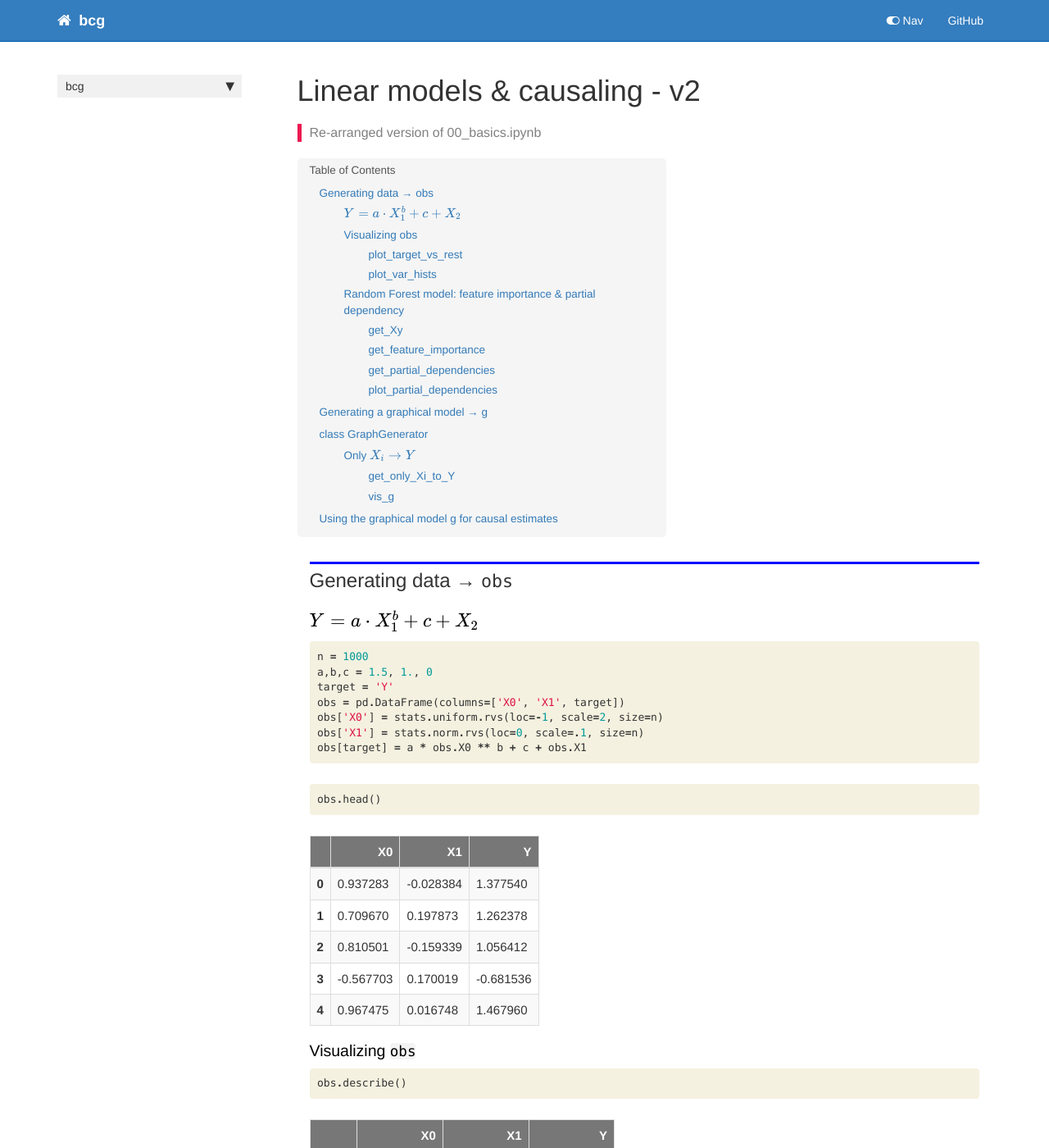
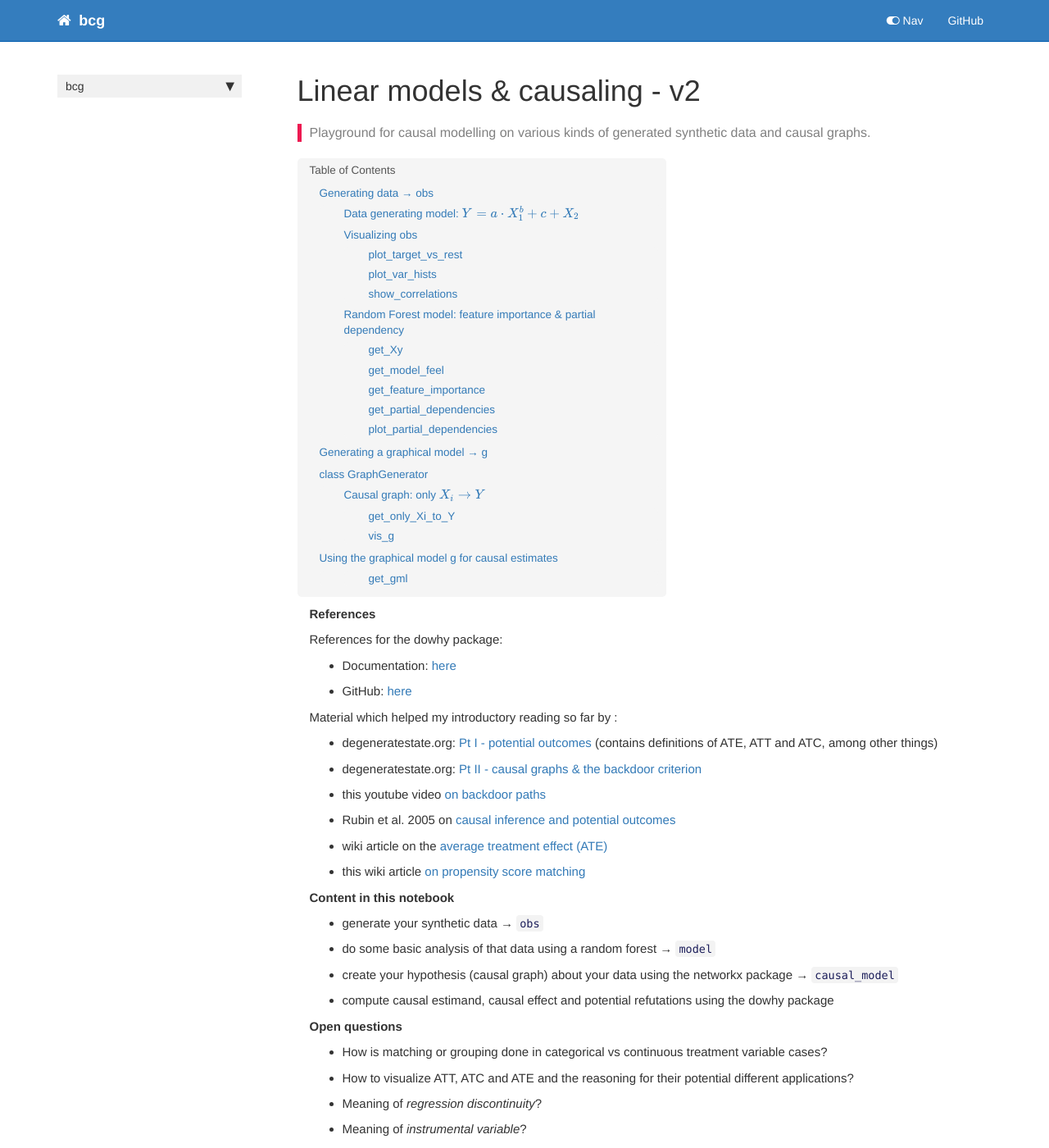
Before and after one commit to eschmidt42/bcg, a Jekyll site: the page built from docs/basics_v2.html, in a window 1280 px wide and 1400 px high. Shown: the whole window at 82% size. Built offline with Jekyll 4.4.1, drawn with Linux system fonts in a browser that asks for light colours; nearby versions of some CDN libraries; comment, search, counter and statistics services are not loaded; some of the changed text lies outside the part shown.

Commit message:
lib & docs update

```diff
--- a/bcg/_nbdev.py
+++ b/bcg/_nbdev.py
@@ -10,14 +10,18 @@ index = {"stochastically_convert_to_binary": "00_basics.ipynb",
          "plot_partial_dependency": "00_basics.ipynb",
          "plot_target_vs_rest": "01_basics_v2.ipynb",
          "plot_var_hists": "01_basics_v2.ipynb",
+         "show_correlations": "01_basics_v2.ipynb",
          "get_Xy": "01_basics_v2.ipynb",
+         "get_model_feel": "01_basics_v2.ipynb",
          "get_partial_dependencies": "01_basics_v2.ipynb",
          "plot_partial_dependencies": "01_basics_v2.ipynb",
          "GraphGenerator": "01_basics_v2.ipynb",
          "get_only_Xi_to_Y": "01_basics_v2.ipynb",
          "GraphGenerator.get_only_Xi_to_Y": "01_basics_v2.ipynb",
          "vis_g": "01_basics_v2.ipynb",
-         "GraphGenerator.vis_g": "01_basics_v2.ipynb"}
+         "GraphGenerator.vis_g": "01_basics_v2.ipynb",
+         "get_gml": "01_basics_v2.ipynb",
+         "GraphGenerator.get_gml": "01_basics_v2.ipynb"}
 
 modules = ["basics.py",
            "basics_v2.py"]
--- a/docs/basics_v2.html
+++ b/docs/basics_v2.html
@@ -5,8 +5,8 @@ title: Linear models & causaling - v2
 keywords: fastai
 sidebar: home_sidebar
 
-summary: "Re-arranged version of 00_basics.ipynb"
-description: "Re-arranged version of 00_basics.ipynb"
+summary: "Playground for causal modelling on various kinds of generated synthetic data and causal graphs."
+description: "Playground for causal modelling on various kinds of generated synthetic data and causal graphs."
 ---
 <!--
 
@@ -27,6 +27,47 @@ description: "Re-arranged version of 00_basics.ipynb"
 </div>
     {% endraw %}
 
+<div class="cell border-box-sizing text_cell rendered"><div class="inner_cell">
+<div class="text_cell_render border-box-sizing rendered_html">
+<p><strong>References</strong></p>
+<p>References for the dowhy package:</p>
+<ul>
+<li>Documentation: <a href="https://microsoft.github.io/dowhy/">here</a></li>
+<li>GitHub: <a href="https://github.com/microsoft/dowhy">here</a></li>
+</ul>
+<p>Material which helped my introductory reading so far by :</p>
+<ul>
+<li>degeneratestate.org: <a href="http://www.degeneratestate.org/posts/2018/Mar/24/causal-inference-with-python-part-1-potential-outcomes/">Pt I - potential outcomes</a> (contains definitions of ATE, ATT and ATC, among other things)</li>
+<li>degeneratestate.org: <a href="http://www.degeneratestate.org/posts/2018/Jul/10/causal-inference-with-python-part-2-causal-graphical-models/">Pt II - causal graphs &amp; the backdoor criterion</a></li>
+<li>this youtube video <a href="https://www.youtube.com/watch?v=F8vcki-uWJc">on backdoor paths</a> </li>
+<li>Rubin et al. 2005 on <a href="http://www.stat.unipg.it/stanghellini/rubinjasa2005.pdf">causal inference and potential outcomes</a></li>
+<li>wiki article on the <a href="https://en.wikipedia.org/wiki/Average_treatment_effect">average treatment effect (ATE)</a></li>
+<li>this wiki article <a href="https://en.wikipedia.org/wiki/Propensity_score_matching">on propensity score matching</a> </li>
+</ul>
+
+</div>
+</div>
+</div>
+<div class="cell border-box-sizing text_cell rendered"><div class="inner_cell">
+<div class="text_cell_render border-box-sizing rendered_html">
+<p><strong>Content in this notebook</strong></p>
+<ul>
+<li>generate your synthetic data → <code>obs</code></li>
+<li>do some basic analysis of that data using a random forest → <code>model</code></li>
+<li>create your hypothesis (causal graph) about your data using the networkx package → <code>causal_model</code></li>
+<li>compute causal estimand, causal effect and potential refutations using the dowhy package</li>
+</ul>
+<p><strong>Open questions</strong></p>
+<ul>
+<li>How is matching or grouping done in categorical vs continuous treatment variable cases?</li>
+<li>How to visualize ATT, ATC and ATE and the reasoning for their potential  different applications? </li>
+<li>Meaning of <em>regression discontinuity</em>?</li>
+<li>Meaning of <em>instrumental variable</em>?</li>
+</ul>
+
+</div>
+</div>
+</div>
     {% raw %}
 
 <div class="cell border-box-sizing code_cell rendered">
@@ -42,7 +83,7 @@ description: "Re-arranged version of 00_basics.ipynb"
 </div>
 <div class="cell border-box-sizing text_cell rendered"><div class="inner_cell">
 <div class="text_cell_render border-box-sizing rendered_html">
-<h3 id="$-Y-=-a-\cdot-X_1-^-b-+-c-+-X_2-$">$ Y = a \cdot X_1 ^ b + c + X_2 $<a class="anchor-link" href="#$-Y-=-a-\cdot-X_1-^-b-+-c-+-X_2-$"> </a></h3>
+<h3 id="Data-generating-model:-$-Y-=-a-\cdot-X_1-^-b-+-c-+-X_2-$">Data generating model: $ Y = a \cdot X_1 ^ b + c + X_2 $<a class="anchor-link" href="#Data-generating-model:-$-Y-=-a-\cdot-X_1-^-b-+-c-+-X_2-$"> </a></h3>
 </div>
 </div>
 </div>
@@ -294,7 +335,7 @@ description: "Re-arranged version of 00_basics.ipynb"
 
 
 <div class="output_markdown rendered_html output_subarea ">
-<h4 id="plot_target_vs_rest" class="doc_header"><code>plot_target_vs_rest</code><a href="https://github.com/fastai/bcg/tree/master/bcg/basics_v2.py#L17" class="source_link" style="float:right">[source]</a></h4><blockquote><p><code>plot_target_vs_rest</code>(<strong><code>obs</code></strong>:<code>DataFrame</code>, <strong><code>target</code></strong>:<code>str</code>=<em><code>'Y'</code></em>)</p>
+<h4 id="plot_target_vs_rest" class="doc_header"><code>plot_target_vs_rest</code><a href="https://github.com/fastai/bcg/tree/master/bcg/basics_v2.py#L18" class="source_link" style="float:right">[source]</a></h4><blockquote><p><code>plot_target_vs_rest</code>(<strong><code>obs</code></strong>:<code>DataFrame</code>, <strong><code>target</code></strong>:<code>str</code>=<em><code>'Y'</code></em>)</p>
 </blockquote>
 
 </div>
@@ -379,7 +420,7 @@ description: "Re-arranged version of 00_basics.ipynb"
 
 
 <div class="output_markdown rendered_html output_subarea ">
-<h4 id="plot_var_hists" class="doc_header"><code>plot_var_hists</code><a href="https://github.com/fastai/bcg/tree/master/bcg/basics_v2.py#L28" class="source_link" style="float:right">[source]</a></h4><blockquote><p><code>plot_var_hists</code>(<strong><code>obs</code></strong>:<code>DataFrame</code>, <strong><code>bins</code></strong>:<code>int</code>=<em><code>50</code></em>)</p>
+<h4 id="plot_var_hists" class="doc_header"><code>plot_var_hists</code><a href="https://github.com/fastai/bcg/tree/master/bcg/basics_v2.py#L29" class="source_link" style="float:right">[source]</a></h4><blockquote><p><code>plot_var_hists</code>(<strong><code>obs</code></strong>:<code>DataFrame</code>, <strong><code>bins</code></strong>:<code>int</code>=<em><code>50</code></em>)</p>
 </blockquote>
 
 </div>
@@ -461,21 +502,28 @@ description: "Re-arranged version of 00_basics.ipynb"
     {% raw %}
 
 <div class="cell border-box-sizing code_cell rendered">
-<div class="input">
-
-<div class="inner_cell">
-    <div class="input_area">
-<div class=" highlight hl-ipython3"><pre><span></span><span class="k">def</span> <span class="nf">show_correlations</span><span class="p">(</span><span class="n">obs</span><span class="p">:</span><span class="n">pd</span><span class="o">.</span><span class="n">DataFrame</span><span class="p">,</span> <span class="n">method</span><span class="p">:</span><span class="nb">str</span><span class="o">=</span><span class="s1">&#39;spearman&#39;</span><span class="p">):</span>
-    <span class="n">cols</span> <span class="o">=</span> <span class="n">obs</span><span class="o">.</span><span class="n">columns</span>
-    <span class="n">n</span> <span class="o">=</span> <span class="nb">len</span><span class="p">(</span><span class="n">cols</span><span class="p">)</span>
-    <span class="n">fig</span><span class="p">,</span> <span class="n">ax</span> <span class="o">=</span> <span class="n">plt</span><span class="o">.</span><span class="n">subplots</span><span class="p">(</span><span class="n">figsize</span><span class="o">=</span><span class="p">(</span><span class="mi">8</span><span class="p">,</span><span class="mi">8</span><span class="p">))</span>
-    <span class="n">ax</span><span class="o">.</span><span class="n">imshow</span><span class="p">(</span><span class="n">obs</span><span class="o">.</span><span class="n">corr</span><span class="p">(</span><span class="n">method</span><span class="o">=</span><span class="n">method</span><span class="p">))</span>
-    <span class="n">ax</span><span class="o">.</span><span class="n">set</span><span class="p">(</span><span class="n">xticks</span><span class="o">=</span><span class="nb">range</span><span class="p">(</span><span class="n">n</span><span class="p">),</span> <span class="n">xticklabels</span><span class="o">=</span><span class="n">cols</span><span class="p">,</span>
-           <span class="n">yticks</span><span class="o">=</span><span class="nb">range</span><span class="p">(</span><span class="n">n</span><span class="p">),</span> <span class="n">yticklabels</span><span class="o">=</span><span class="n">cols</span><span class="p">)</span>
-    <span class="n">plt</span><span class="o">.</span><span class="n">show</span><span class="p">()</span>
-</pre></div>
-
-    </div>
+
+</div>
+    {% endraw %}
+
+    {% raw %}
+
+<div class="cell border-box-sizing code_cell rendered">
+
+<div class="output_wrapper">
+<div class="output">
+
+<div class="output_area">
+
+
+<div class="output_markdown rendered_html output_subarea ">
+<h4 id="show_correlations" class="doc_header"><code>show_correlations</code><a href="https://github.com/fastai/bcg/tree/master/bcg/basics_v2.py#L38" class="source_link" style="float:right">[source]</a></h4><blockquote><p><code>show_correlations</code>(<strong><code>obs</code></strong>:<code>DataFrame</code>, <strong><code>method</code></strong>:<code>str</code>=<em><code>'spearman'</code></em>)</p>
+</blockquote>
+
+</div>
+
+</div>
+
 </div>
 </div>
 
@@ -541,7 +589,7 @@ description: "Re-arranged version of 00_basics.ipynb"
 
 
 <div class="output_markdown rendered_html output_subarea ">
-<h4 id="get_Xy" class="doc_header"><code>get_Xy</code><a href="https://github.com/fastai/bcg/tree/master/bcg/basics_v2.py#L37" class="source_link" style="float:right">[source]</a></h4><blockquote><p><code>get_Xy</code>(<strong><code>obs</code></strong>:<code>DataFrame</code>, <strong><code>target</code></strong>:<code>str</code>=<em><code>'Y'</code></em>)</p>
+<h4 id="get_Xy" class="doc_header"><code>get_Xy</code><a href="https://github.com/fastai/bcg/tree/master/bcg/basics_v2.py#L48" class="source_link" style="float:right">[source]</a></h4><blockquote><p><code>get_Xy</code>(<strong><code>obs</code></strong>:<code>DataFrame</code>, <strong><code>target</code></strong>:<code>str</code>=<em><code>'Y'</code></em>)</p>
 </blockquote>
 
 </div>
@@ -605,33 +653,28 @@ description: "Re-arranged version of 00_basics.ipynb"
     {% raw %}
 
 <div class="cell border-box-sizing code_cell rendered">
-<div class="input">
-
-<div class="inner_cell">
-    <div class="input_area">
-<div class=" highlight hl-ipython3"><pre><span></span><span class="k">def</span> <span class="nf">get_model_feel</span><span class="p">(</span><span class="n">model</span><span class="p">,</span> <span class="n">obs</span><span class="p">:</span><span class="n">pd</span><span class="o">.</span><span class="n">DataFrame</span><span class="p">,</span> <span class="n">target</span><span class="p">:</span><span class="nb">str</span><span class="o">=</span><span class="s1">&#39;Y&#39;</span><span class="p">,</span>
-                   <span class="n">bins</span><span class="p">:</span><span class="nb">int</span><span class="o">=</span><span class="mi">50</span><span class="p">):</span>
-    <span class="n">X</span><span class="p">,</span> <span class="n">y</span><span class="p">,</span> <span class="n">not_target</span> <span class="o">=</span> <span class="n">get_Xy</span><span class="p">(</span><span class="n">obs</span><span class="p">,</span> <span class="n">target</span><span class="o">=</span><span class="n">target</span><span class="p">)</span>
-    <span class="n">_y</span> <span class="o">=</span> <span class="n">model</span><span class="o">.</span><span class="n">predict</span><span class="p">(</span><span class="n">X</span><span class="p">)</span>
-    <span class="n">Δ</span> <span class="o">=</span> <span class="n">_y</span> <span class="o">-</span> <span class="n">y</span>
-
-    <span class="n">fig</span><span class="p">,</span> <span class="n">ax</span> <span class="o">=</span> <span class="n">plt</span><span class="o">.</span><span class="n">subplots</span><span class="p">(</span><span class="n">figsize</span><span class="o">=</span><span class="p">(</span><span class="mi">8</span><span class="p">,</span><span class="mi">4</span><span class="p">),</span> <span class="n">constrained_layout</span><span class="o">=</span><span class="kc">True</span><span class="p">)</span>
-    <span class="n">ax</span><span class="o">.</span><span class="n">hist</span><span class="p">(</span><span class="n">Δ</span><span class="p">,</span> <span class="n">bins</span><span class="o">=</span><span class="n">bins</span><span class="p">,</span> <span class="n">density</span><span class="o">=</span><span class="kc">True</span><span class="p">)</span>
-    <span class="n">ax</span><span class="o">.</span><span class="n">set</span><span class="p">(</span><span class="n">xlabel</span><span class="o">=</span><span class="s1">&#39;$\Delta = y_p - y_t$&#39;</span><span class="p">,</span> <span class="n">ylabel</span><span class="o">=</span><span class="s1">&#39;Frequency&#39;</span><span class="p">,</span>
-           <span class="n">title</span><span class="o">=</span><span class="s1">&#39;Model prediction residuals&#39;</span><span class="p">)</span>
-    <span class="n">plt</span><span class="o">.</span><span class="n">show</span><span class="p">()</span>
-
-    <span class="k">for</span> <span class="n">var</span> <span class="ow">in</span> <span class="n">not_target</span><span class="p">:</span>
-        <span class="n">fig</span><span class="p">,</span> <span class="n">ax</span> <span class="o">=</span> <span class="n">plt</span><span class="o">.</span><span class="n">subplots</span><span class="p">(</span><span class="n">figsize</span><span class="o">=</span><span class="p">(</span><span class="mi">8</span><span class="p">,</span><span class="mi">4</span><span class="p">),</span> <span class="n">constrained_layout</span><span class="o">=</span><span class="kc">True</span><span class="p">)</span>
-        <span class="n">ax</span><span class="o">.</span><span class="n">scatter</span><span class="p">(</span><span class="n">obs</span><span class="p">[</span><span class="n">var</span><span class="p">],</span> <span class="n">obs</span><span class="p">[</span><span class="n">target</span><span class="p">],</span> <span class="n">alpha</span><span class="o">=.</span><span class="mi">1</span><span class="p">,</span> <span class="n">marker</span><span class="o">=</span><span class="s1">&#39;o&#39;</span><span class="p">,</span> <span class="n">label</span><span class="o">=</span><span class="s1">&#39;truth&#39;</span><span class="p">)</span>
-        <span class="n">ax</span><span class="o">.</span><span class="n">scatter</span><span class="p">(</span><span class="n">obs</span><span class="p">[</span><span class="n">var</span><span class="p">],</span> <span class="n">_y</span><span class="p">,</span> <span class="n">alpha</span><span class="o">=.</span><span class="mi">1</span><span class="p">,</span> <span class="n">marker</span><span class="o">=</span><span class="s1">&#39;x&#39;</span><span class="p">,</span> <span class="n">label</span><span class="o">=</span><span class="s1">&#39;prediction&#39;</span><span class="p">)</span>
-        <span class="n">ax</span><span class="o">.</span><span class="n">set</span><span class="p">(</span><span class="n">xlabel</span><span class="o">=</span><span class="sa">f</span><span class="s1">&#39;&quot;</span><span class="si">{</span><span class="n">var</span><span class="si">}</span><span class="s1">&quot;&#39;</span><span class="p">,</span> <span class="n">ylabel</span><span class="o">=</span><span class="sa">f</span><span class="s1">&#39;&quot;</span><span class="si">{</span><span class="n">target</span><span class="si">}</span><span class="s1">&quot;&#39;</span><span class="p">,</span>
-               <span class="n">title</span><span class="o">=</span><span class="s1">&#39;Model prediction vs truth: &quot;</span><span class="si">{var}</span><span class="s1">&quot;&#39;</span><span class="p">)</span>
-        <span class="n">ax</span><span class="o">.</span><span class="n">legend</span><span class="p">(</span><span class="n">loc</span><span class="o">=</span><span class="s1">&#39;best&#39;</span><span class="p">)</span>
-        <span class="n">plt</span><span class="o">.</span><span class="n">show</span><span class="p">()</span>
-</pre></div>
-
-    </div>
+
+</div>
+    {% endraw %}
+
+    {% raw %}
+
+<div class="cell border-box-sizing code_cell rendered">
+
+<div class="output_wrapper">
+<div class="output">
+
+<div class="output_area">
+
+
+<div class="output_markdown rendered_html output_subarea ">
+<h4 id="get_model_feel" class="doc_header"><code>get_model_feel</code><a href="https://github.com/fastai/bcg/tree/master/bcg/basics_v2.py#L55" class="source_link" style="float:right">[source]</a></h4><blockquote><p><code>get_model_feel</code>(<strong><code>model</code></strong>, <strong><code>obs</code></strong>:<code>DataFrame</code>, <strong><code>target</code></strong>:<code>str</code>=<em><code>'Y'</code></em>, <strong><code>bins</code></strong>:<code>int</code>=<em><code>50</code></em>)</p>
+</blockquote>
+
+</div>
+
+</div>
+
 </div>
 </div>
 
@@ -722,7 +765,7 @@ description: "Re-arranged version of 00_basics.ipynb"
 
 
 <div class="output_markdown rendered_html output_subarea ">
-<h4 id="get_feature_importance" class="doc_header"><code>get_feature_importance</code><a href="https://github.com/fastai/bcg/tree/master/bcg/basics_v2.py#L44" class="source_link" style="float:right">[source]</a></h4><blockquote><p><code>get_feature_importance</code>(<strong><code>m</code></strong>, <strong><code>obs</code></strong>:<code>DataFrame</code>, <strong><code>target</code></strong>:<code>str</code>=<em><code>'Y'</code></em>, <strong><code>metric</code></strong>:<code>callable</code>=<em><code>'mean_squared_error'</code></em>)</p>
+<h4 id="get_feature_importance" class="doc_header"><code>get_feature_importance</code><a href="https://github.com/fastai/bcg/tree/master/bcg/basics_v2.py#L77" class="source_link" style="float:right">[source]</a></h4><blockquote><p><code>get_feature_importance</code>(<strong><code>m</code></strong>, <strong><code>obs</code></strong>:<code>DataFrame</code>, <strong><code>target</code></strong>:<code>str</code>=<em><code>'Y'</code></em>, <strong><code>metric</code></strong>:<code>callable</code>=<em><code>'mean_squared_error'</code></em>)</p>
 </blockquote>
 
 </div>
@@ -829,7 +872,7 @@ description: "Re-arranged version of 00_basics.ipynb"
 
 
 <div class="output_markdown rendered_html output_subarea ">
-<h4 id="get_partial_dependencies" class="doc_header"><code>get_partial_dependencies</code><a href="https://github.com/fastai/bcg/tree/master/bcg/basics_v2.py#L60" class="source_link" style="float:right">[source]</a></h4><blockquote><p><code>get_partial_dependencies</code>(<strong><code>model</code></strong>, <strong><code>obs</code></strong>:<code>DataFrame</code>, <strong><code>target</code></strong>:<code>str</code>=<em><code>'Y'</code></em>, <strong><code>max_num_obs</code></strong>:<code>int</code>=<em><code>100</code></em>, <strong><code>max_num_ys</code></strong>:<code>int</code>=<em><code>10</code></em>)</p>
+<h4 id="get_partial_dependencies" class="doc_header"><code>get_partial_dependencies</code><a href="https://github.com/fastai/bcg/tree/master/bcg/basics_v2.py#L93" class="source_link" style="float:right">[source]</a></h4><blockquote><p><code>get_partial_dependencies</code>(<strong><code>model</code></strong>, <strong><code>obs</code></strong>:<code>DataFrame</code>, <strong><code>target</code></strong>:<code>str</code>=<em><code>'Y'</code></em>, <strong><code>max_num_obs</code></strong>:<code>int</code>=<em><code>100</code></em>, <strong><code>max_num_ys</code></strong>:<code>int</code>=<em><code>10</code></em>)</p>
 </blockquote>
 
 </div>
@@ -895,7 +938,7 @@ Wall time: 10.6 s
 
 
 <div class="output_markdown rendered_html output_subarea ">
-<h4 id="plot_partial_dependencies" class="doc_header"><code>plot_partial_dependencies</code><a href="https://github.com/fastai/bcg/tree/master/bcg/basics_v2.py#L94" class="source_link" style="float:right">[source]</a></h4><blockquote><p><code>plot_partial_dependencies</code>(<strong><code>part_deps</code></strong>:<code>DataFrame</code>, <strong><code>target</code></strong>:<code>str</code>=<em><code>'Y'</code></em>)</p>
+<h4 id="plot_partial_dependencies" class="doc_header"><code>plot_partial_dependencies</code><a href="https://github.com/fastai/bcg/tree/master/bcg/basics_v2.py#L127" class="source_link" style="float:right">[source]</a></h4><blockquote><p><code>plot_partial_dependencies</code>(<strong><code>part_deps</code></strong>:<code>DataFrame</code>, <strong><code>target</code></strong>:<code>str</code>=<em><code>'Y'</code></em>)</p>
 </blockquote>
 
 </div>
@@ -979,7 +1022,7 @@ Wall time: 10.6 s
 
 
 <div class="output_markdown rendered_html output_subarea ">
-<h2 id="GraphGenerator" class="doc_header"><code>class</code> <code>GraphGenerator</code><a href="https://github.com/fastai/bcg/tree/master/bcg/basics_v2.py#L109" class="source_link" style="float:right">[source]</a></h2><blockquote><p><code>GraphGenerator</code>(<strong><code>obs</code></strong>:<code>DataFrame</code>, <strong><code>target</code></strong>:<code>str</code>=<em><code>'Y'</code></em>)</p>
+<h2 id="GraphGenerator" class="doc_header"><code>class</code> <code>GraphGenerator</code><a href="https://github.com/fastai/bcg/tree/master/bcg/basics_v2.py#L142" class="source_link" style="float:right">[source]</a></h2><blockquote><p><code>GraphGenerator</code>(<strong><code>obs</code></strong>:<code>DataFrame</code>, <strong><code>target</code></strong>:<code>str</code>=<em><code>'Y'</code></em>)</p>
 </blockquote>
 <p>Generates some specific directed graphs for <code>obs</code></p>
 
@@ -995,7 +1038,7 @@ Wall time: 10.6 s
 
 <div class="cell border-box-sizing text_cell rendered"><div class="inner_cell">
 <div class="text_cell_render border-box-sizing rendered_html">
-<h3 id="Only-$X_i-\rightarrow-Y$">Only $X_i \rightarrow Y$<a class="anchor-link" href="#Only-$X_i-\rightarrow-Y$"> </a></h3>
+<h3 id="Causal-graph:-only-$X_i-\rightarrow-Y$">Causal graph: only $X_i \rightarrow Y$<a class="anchor-link" href="#Causal-graph:-only-$X_i-\rightarrow-Y$"> </a></h3>
 </div>
 </div>
 </div>
@@ -1017,7 +1060,7 @@ Wall time: 10.6 s
 
 
 <div class="output_markdown rendered_html output_subarea ">
-<h4 id="get_only_Xi_to_Y" class="doc_header"><code>get_only_Xi_to_Y</code><a href="https://github.com/fastai/bcg/tree/master/bcg/basics_v2.py#L116" class="source_link" style="float:right">[source]</a></h4><blockquote><p><code>get_only_Xi_to_Y</code>()</p>
+<h4 id="get_only_Xi_to_Y" class="doc_header"><code>get_only_Xi_to_Y</code><a href="https://github.com/fastai/bcg/tree/master/bcg/basics_v2.py#L149" class="source_link" style="float:right">[source]</a></h4><blockquote><p><code>get_only_Xi_to_Y</code>()</p>
 </blockquote>
 
 </div>
@@ -1113,7 +1156,7 @@ Wall time: 10.6 s
 
 
 <div class="output_markdown rendered_html output_subarea ">
-<h4 id="vis_g" class="doc_header"><code>vis_g</code><a href="https://github.com/fastai/bcg/tree/master/bcg/basics_v2.py#L125" class="source_link" style="float:right">[source]</a></h4><blockquote><p><code>vis_g</code>(<strong><code>g</code></strong>:<code>DiGraph</code>)</p>
+<h4 id="vis_g" class="doc_header"><code>vis_g</code><a href="https://github.com/fastai/bcg/tree/master/bcg/basics_v2.py#L158" class="source_link" style="float:right">[source]</a></h4><blockquote><p><code>vis_g</code>(<strong><code>g</code></strong>:<code>DiGraph</code>)</p>
 </blockquote>
 
 </div>
@@ -1177,17 +1220,28 @@ Wall time: 10.6 s
     {% raw %}
 
 <div class="cell border-box-sizing code_cell rendered">
-<div class="input">
-
-<div class="inner_cell">
-    <div class="input_area">
-<div class=" highlight hl-ipython3"><pre><span></span><span class="k">def</span> <span class="nf">get_gml</span><span class="p">(</span><span class="bp">self</span><span class="p">,</span> <span class="n">g</span><span class="p">:</span><span class="n">nx</span><span class="o">.</span><span class="n">DiGraph</span><span class="p">):</span>
-    <span class="k">return</span> <span class="s1">&#39;&#39;</span><span class="o">.</span><span class="n">join</span><span class="p">([</span><span class="n">v</span> <span class="k">for</span> <span class="n">v</span> <span class="ow">in</span> <span class="n">nx</span><span class="o">.</span><span class="n">readwrite</span><span class="o">.</span><span class="n">gml</span><span class="o">.</span><span class="n">generate_gml</span><span class="p">(</span><span class="n">g</span><span class="p">)]);</span> <span class="n">gml</span>
-
-<span class="n">GraphGenerator</span><span class="o">.</span><span class="n">get_gml</span> <span class="o">=</span> <span class="n">get_gml</span>
-</pre></div>
-
-    </div>
+
+</div>
+    {% endraw %}
+
+    {% raw %}
+
+<div class="cell border-box-sizing code_cell rendered">
+
+<div class="output_wrapper">
+<div class="output">
+
+<div class="output_area">
+
+
+<div class="output_markdown rendered_html output_subarea ">
+<h4 id="get_gml" class="doc_header"><code>get_gml</code><a href="https://github.com/fastai/bcg/tree/master/bcg/basics_v2.py#L163" class="source_link" style="float:right">[source]</a></h4><blockquote><p><code>get_gml</code>(<strong><code>g</code></strong>:<code>DiGraph</code>)</p>
+</blockquote>
+
+</div>
+
+</div>
+
 </div>
 </div>
 
```
Also changed, not shown: bcg/basics_v2.py (+41 -2 lines).
